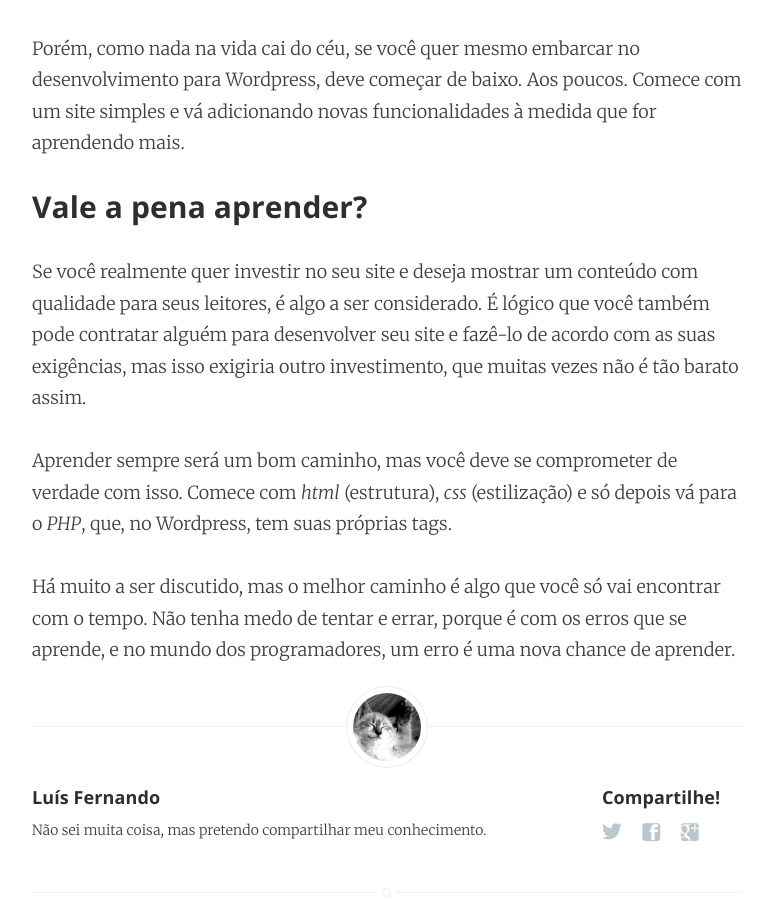
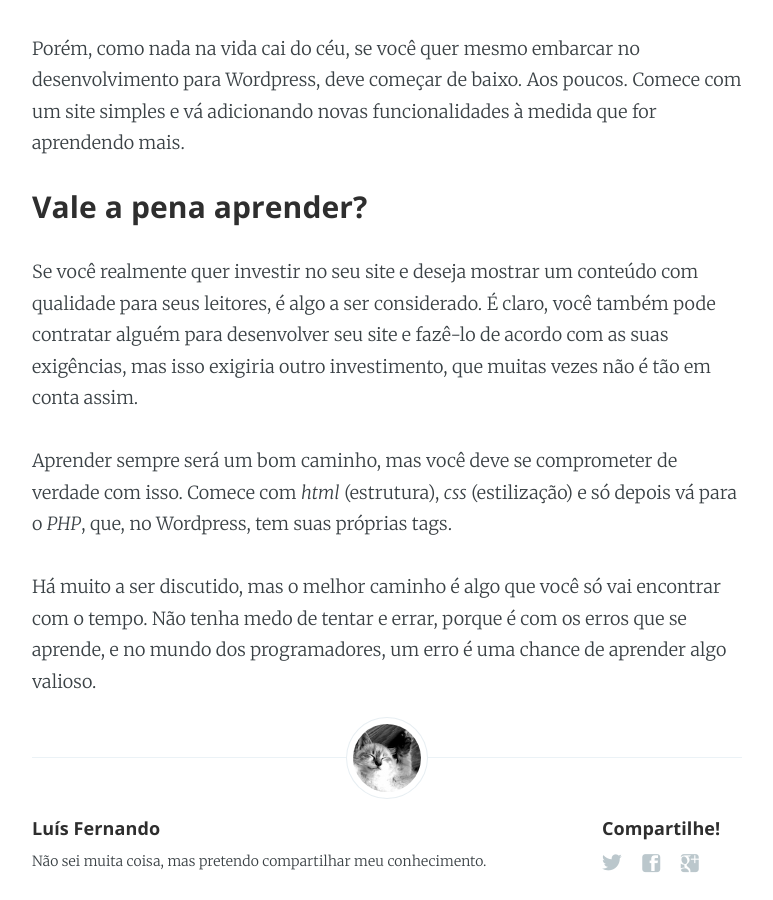
Before and after one commit to EnVolte/envolte.github.io, a Jekyll site: the page built from _posts/2018-06-19-tema-pronto-ou-seu-proprio-layout.html, in a window 1280 px wide and 900 px high, scrolled down 1245 px. Shown: the whole window, without its empty margins (253-1026 px from the left). Built offline with Jekyll 4.4.1, drawn with Linux system fonts in a browser that asks for light colours.

Commit message:
Update 2018-06-19-tema-pronto-ou-seu-proprio-layout.html

```diff
--- a/_posts/2018-06-19-tema-pronto-ou-seu-proprio-layout.html
+++ b/_posts/2018-06-19-tema-pronto-ou-seu-proprio-layout.html
@@ -13,6 +13,6 @@ categories: Ajuda
 <p>Porém, como nada na vida cai do céu, se você quer mesmo embarcar no desenvolvimento para Wordpress, deve começar de baixo. Aos poucos. Comece com um site simples e vá adicionando novas funcionalidades à medida que for aprendendo mais.</p>
 
 <p><h3>Vale a pena aprender?</h3></p>
-<p>Se você realmente quer investir no seu site e deseja mostrar um conteúdo com qualidade para seus leitores, é algo a ser considerado. É lógico que você também pode contratar alguém para desenvolver seu site e fazê-lo de acordo com as suas exigências, mas isso exigiria outro investimento, que muitas vezes não é tão barato assim.</p>
+<p>Se você realmente quer investir no seu site e deseja mostrar um conteúdo com qualidade para seus leitores, é algo a ser considerado. É claro, você também pode contratar alguém para desenvolver seu site e fazê-lo de acordo com as suas exigências, mas isso exigiria outro investimento, que muitas vezes não é tão em conta assim.</p>
 <p>Aprender sempre será um bom caminho, mas você deve se comprometer de verdade com isso. Comece com <i>html</i> (estrutura), <i>css</i> (estilização) e só depois vá para o <i>PHP</i>, que, no Wordpress, tem suas próprias tags.</p>
-<p>Há muito a ser discutido, mas o melhor caminho é algo que você só vai encontrar com o tempo. Não tenha medo de tentar e errar, porque é com os erros que se aprende, e no mundo dos programadores, um erro é uma nova chance de aprender.</p>
+<p>Há muito a ser discutido, mas o melhor caminho é algo que você só vai encontrar com o tempo. Não tenha medo de tentar e errar, porque é com os erros que se aprende, e no mundo dos programadores, um erro é uma chance de aprender algo valioso.</p>
```
